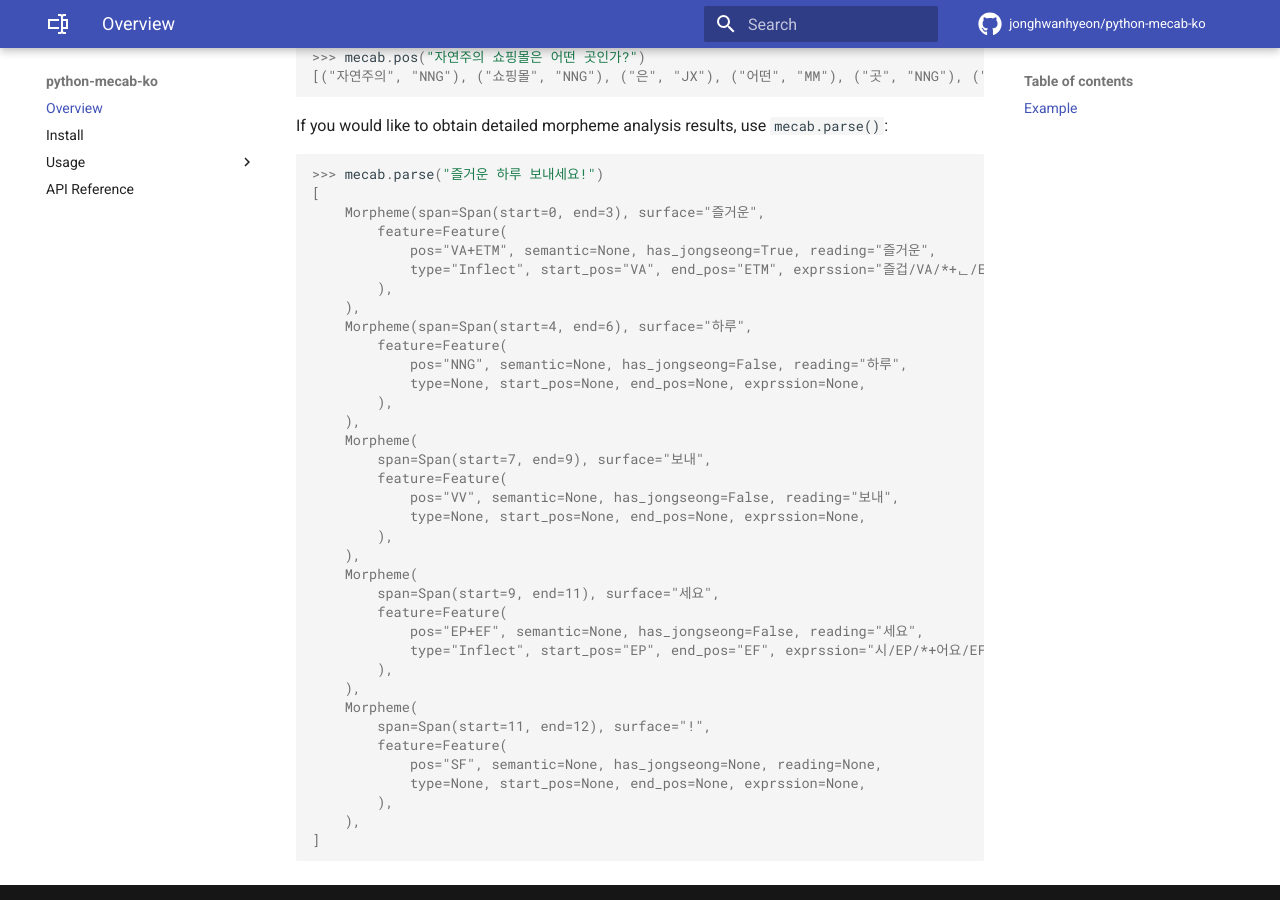
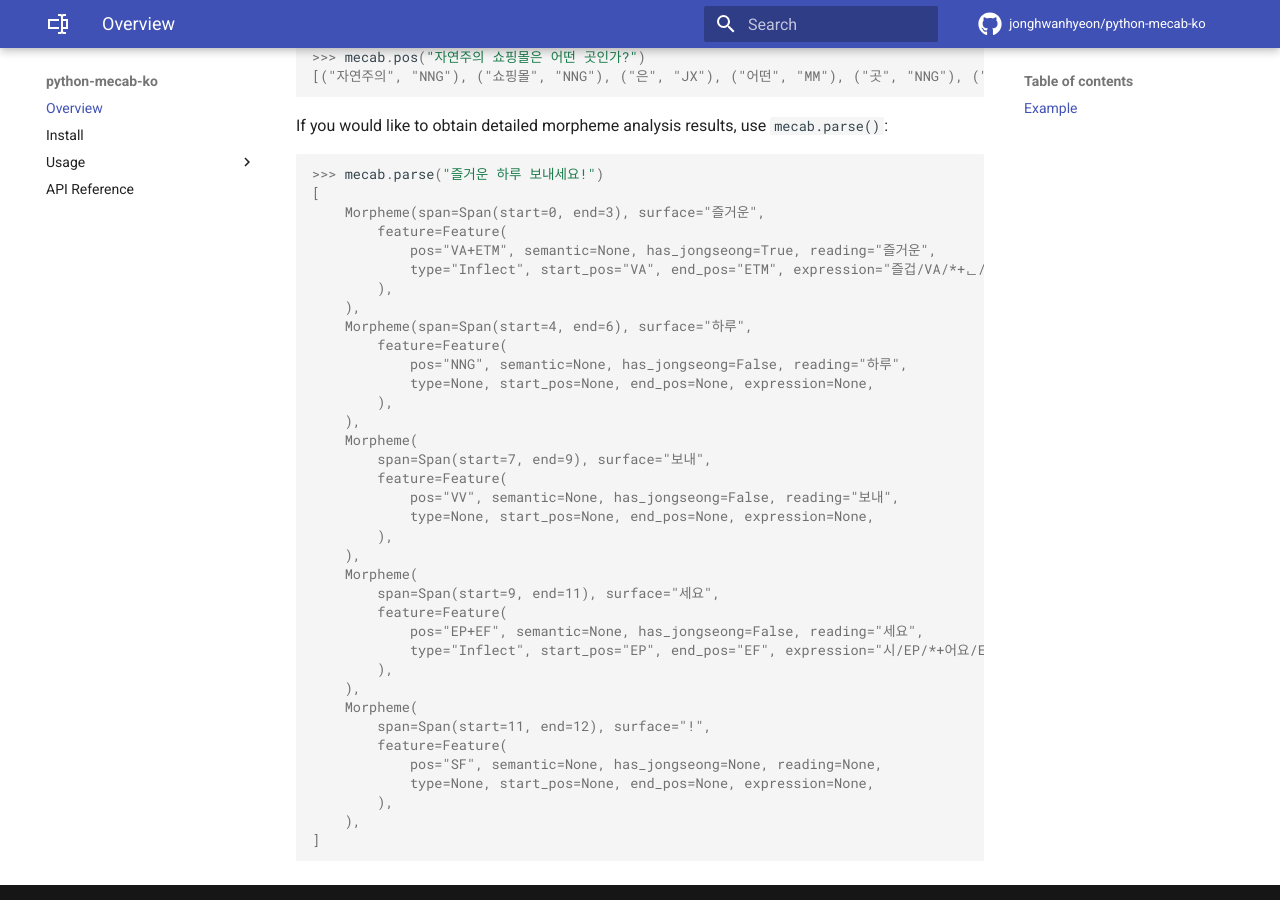
Before and after one commit to jonghwanhyeon/python-mecab-ko, an MkDocs documentation site: the page built from docs/index.md, in a window 1280 px wide and 900 px high, scrolled down 650 px. Built offline with MkDocs 1.6.1 and Material for MkDocs 9.7.7, drawn with Linux system fonts in a browser that asks for light colours; some web fonts are replaced; comment, search, counter and statistics services are not loaded.

Commit message:
Fix typo

```diff
--- a/docs/index.md
+++ b/docs/index.md
@@ -35,34 +35,34 @@ If you would like to obtain detailed morpheme analysis results, use `mecab.parse
     Morpheme(span=Span(start=0, end=3), surface="즐거운",
         feature=Feature(
             pos="VA+ETM", semantic=None, has_jongseong=True, reading="즐거운",
-            type="Inflect", start_pos="VA", end_pos="ETM", exprssion="즐겁/VA/*+ᆫ/ETM/*",
+            type="Inflect", start_pos="VA", end_pos="ETM", expression="즐겁/VA/*+ᆫ/ETM/*",
         ),
     ),
     Morpheme(span=Span(start=4, end=6), surface="하루",
         feature=Feature(
             pos="NNG", semantic=None, has_jongseong=False, reading="하루",
-            type=None, start_pos=None, end_pos=None, exprssion=None,
+            type=None, start_pos=None, end_pos=None, expression=None,
         ),
     ),
     Morpheme(
         span=Span(start=7, end=9), surface="보내",
         feature=Feature(
             pos="VV", semantic=None, has_jongseong=False, reading="보내",
-            type=None, start_pos=None, end_pos=None, exprssion=None,
+            type=None, start_pos=None, end_pos=None, expression=None,
         ),
     ),
     Morpheme(
         span=Span(start=9, end=11), surface="세요",
         feature=Feature(
             pos="EP+EF", semantic=None, has_jongseong=False, reading="세요",
-            type="Inflect", start_pos="EP", end_pos="EF", exprssion="시/EP/*+어요/EF/*",
+            type="Inflect", start_pos="EP", end_pos="EF", expression="시/EP/*+어요/EF/*",
         ),
     ),
     Morpheme(
         span=Span(start=11, end=12), surface="!",
         feature=Feature(
             pos="SF", semantic=None, has_jongseong=None, reading=None,
-            type=None, start_pos=None, end_pos=None, exprssion=None,
+            type=None, start_pos=None, end_pos=None, expression=None,
         ),
     ),
 ]
```
Also changed, not shown: README.md (+5 -5 lines), docs/usage/advanced.md (+5 -5 lines).
